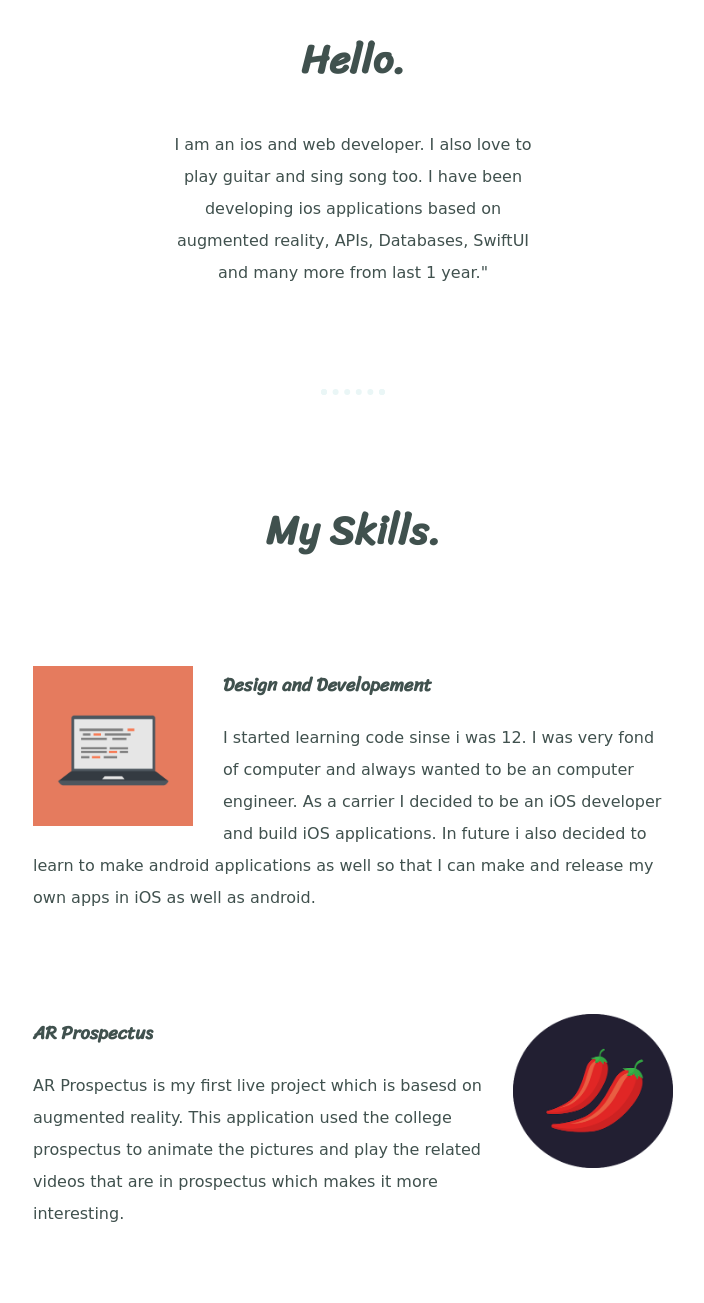
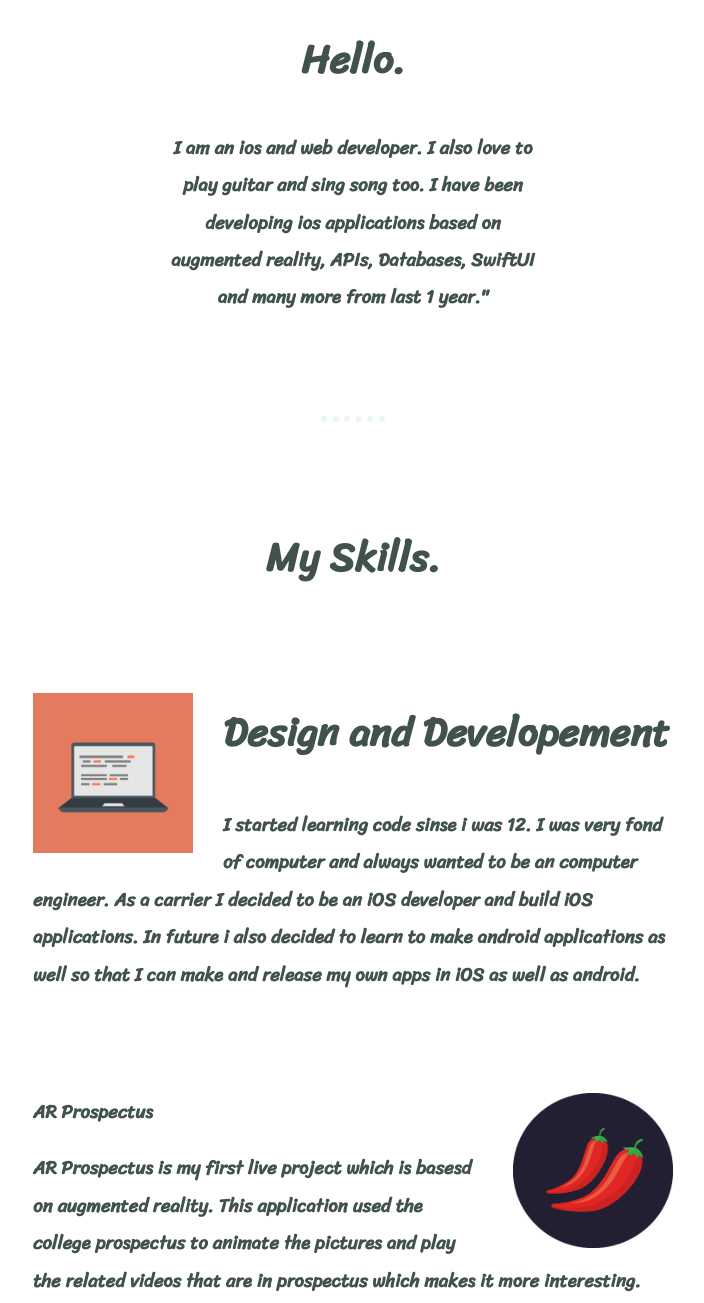
Before and after one commit to ArpitJoseph/cv5, a plain HTML site: page index.html in a window 1280 px wide. Shown: the part 1020-2323 px from the top of the page, without its empty margins (287-991 px from the left). Drawn offline with Linux system fonts and the light colour scheme.

Commit message:
Add files via upload

```diff
--- a/index.html
+++ b/index.html
@@ -21,7 +21,7 @@
     <div class="profile">
       <img src="images/circle-cropped.png" alt="my-image">
       <h2>Hello.</h2>
-      <p class="intro">I am an ios and web developer. I also love to play guitar and sing song too. I have been developing ios applications based on augmented reality, APIs, Databases, SwiftUI and many more from last 1 year."</p>
+    <h3>  <p class="intro">I am an ios and web developer. I also love to play guitar and sing song too. I have been developing ios applications based on augmented reality, APIs, Databases, SwiftUI and many more from last 1 year."</p></h3>
     </div>
     <hr>
     <div class="skills">
@@ -29,13 +29,13 @@
       <div class="skill-row">
         <img class="my-computer"src="images/computer.png" alt="My-comp">
 
-        <h3>Design and Developement</h3>
-        <p class="design">I started learning code sinse i was 12. I was very fond of computer and always wanted to be an computer engineer. As a carrier I decided to be an iOS developer and build iOS applications. In future i also decided to learn to make android applications as well so that I can make and release my own apps in iOS as well as android.</p>
+        <h2>Design and Developement</h2>
+      <h3>  <p class="design">I started learning code sinse i was 12. I was very fond of computer and always wanted to be an computer engineer. As a carrier I decided to be an iOS developer and build iOS applications. In future i also decided to learn to make android applications as well so that I can make and release my own apps in iOS as well as android.</p></h3>
       </div>
       <div class="skill-row">
         <img class="chilli-img"src="images/chillies.png" alt="chill">
         <h3>AR Prospectus</h3>
-        <p>AR Prospectus is my first live project which is basesd on augmented reality. This application used the college prospectus to animate the pictures and play the related videos that are in prospectus which makes it more interesting.  </p>
+        <h3><p>AR Prospectus is my first live project which is basesd on augmented reality. This application used the college prospectus to animate the pictures and play the related videos that are in prospectus which makes it more interesting.  </p></h3>
       </div>
     </div>
     <hr>
```
